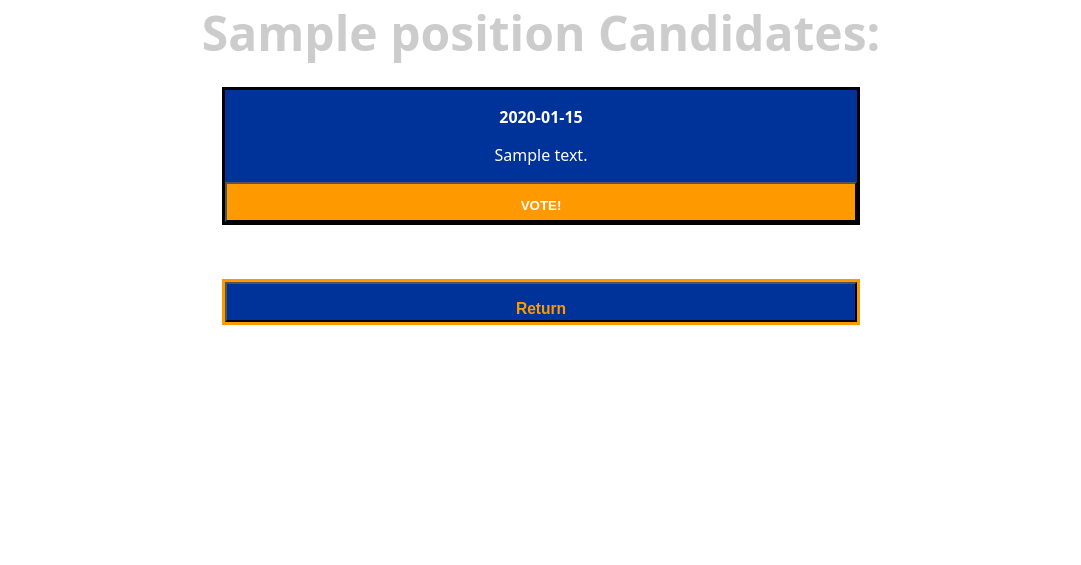
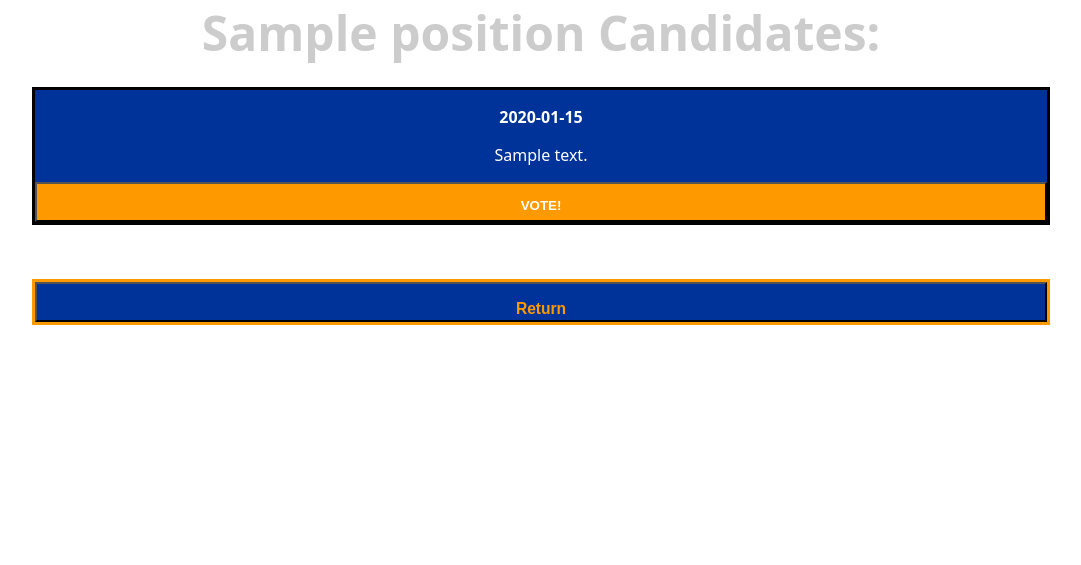
Before and after one commit to bball24/ElectionCat, a Flask app: template templates/m_candidates.htm in a window 1280 px wide. Shown: the part 183-748 px from the top of the page, without its empty margins (99-1180 px from the left). Run offline with Flask 2, Linux system fonts and the light colour scheme; the template is opened without the code that fills it: most values are stand-ins (such as "Sample title", 1, 10 or a date in 2020).

Commit message:
adjusted button

```diff
--- a/templates/m_candidates.htm
+++ b/templates/m_candidates.htm
@@ -42,7 +42,7 @@ div.header-center {
 }
 
 div.item-center {
-  width: 50%;
+  width: 80%;
   display: block;
   background-color: #003399;
   text-align: center;
@@ -52,7 +52,7 @@ div.item-center {
 }
 
 div.return-bar {
-  width: 50%;
+  width: 80%;
   display: block;
   background-color: #223399;
   text-align: center;
@@ -63,7 +63,7 @@ div.return-bar {
 }
 
 div.vote-bar-yes {
-  width: 50%;
+  width: 80%;
   height: 10px;
   display: block;
   background-color: #00dd00;
--- a/templates/m_positions.htm
+++ b/templates/m_positions.htm
@@ -38,7 +38,7 @@ div.header-center {
 }
 
 div.item-center {
-  width: 50%;
+  width: 80%;
   display: block;
   background-color: #003399;
   text-align: center;
@@ -48,7 +48,7 @@ div.item-center {
 }
 
 div.vote-bar-no {
-  width: 50%;
+  width: 80%;
   height: 10px;
   display: block;
   background-color: #bbbbbb;
@@ -59,7 +59,7 @@ div.vote-bar-no {
 }
 
 div.vote-bar-yes {
-  width: 50%;
+  width: 80%;
   height: 10px;
   display: block;
   background-color: #00dd00;
```
